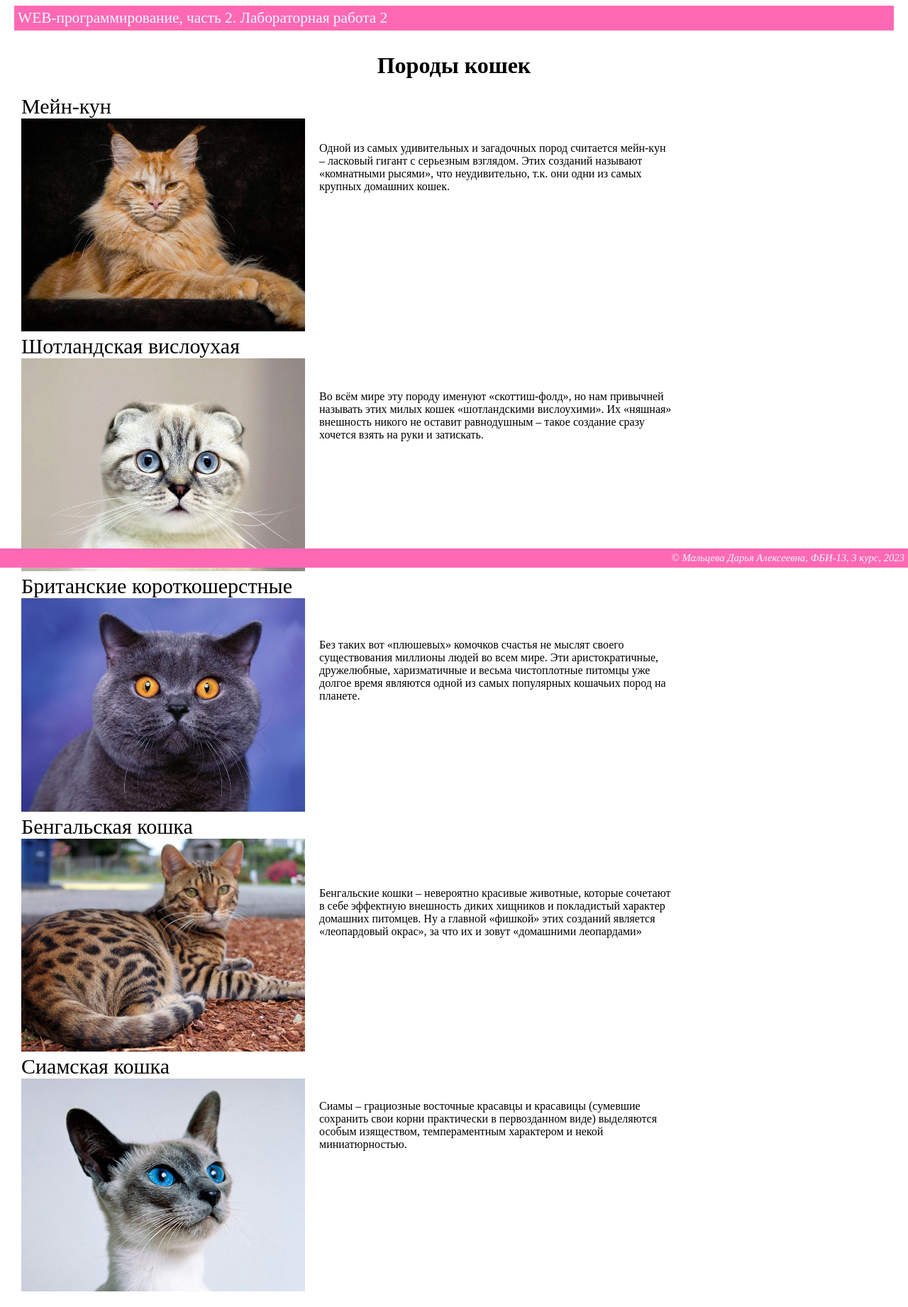
After one commit to ffuchi/web-programming-labs-2, a Flask app: page /lab2/cat_breeds in a window 1280 px wide. The commit adds this page. Shown: the whole page at 71% size. Run offline with Flask 3, Linux system fonts and the light colour scheme.

Commit message:
Самостоятельное задание

```diff
--- a/app.py
+++ b/app.py
@@ -214,3 +214,13 @@ def example():
 @app.route("/lab2/")
 def lab2():
     return render_template('lab2.html')
+
+@app.route("/lab2/cat_breeds")
+def cat_breeds():
+    name = 'Мальцева Дарья Алексеевна'
+    number_lab = '2'
+    group = 'ФБИ-13'
+    number_course = '3'
+
+    return render_template('cat_breeds.html', name=name, number_lab=number_lab,
+            group=group, number_course=number_course)
--- a/templates/base.html
+++ b/templates/base.html
@@ -18,6 +18,6 @@
 
     <footer>
             &copy; Дарья Мальцева, ФБИ-13, 3 курс, 2023
-        </footer>
+    </footer>
 </body>
 </html>
--- /dev/null
+++ b/templates/cat_breeds.html
@@ -0,0 +1,86 @@
+<!DOCTYPE html>
+<html lang="ru">
+<head>
+    <meta charset="UTF-8">
+    <meta name="viewport" content="width=device-width, initial-scale=1.0">
+    <title>{% if name %}
+                {{name}}.
+            {% else %}
+                Анонимус.
+            {% endif %}
+            Лабораторная работа {{number_lab}}</title>
+    <link rel="stylesheet" href="{{url_for('static', filename='main.css')}}">
+</head>
+<body>
+    <header>
+        WEB-программирование, часть 2. {% if number_lab %}Лабораторная работа {{number_lab}}{% endif %}
+    </header>
+
+    <main>
+        <h1 style="text-align: center;"> Породы кошек </h1>
+        <div style="font-size: 30px; text-align: left;">Мейн-кун</div>
+        <img src = "/static/cat1.jpg" style="width: 400px; ">
+        <div style="position: absolute; left: 450px; top: 200px; width: 500px;">
+            Одной из самых удивительных и загадочных пород
+            считается мейн-кун – ласковый гигант с серьезным взглядом.
+            Этих созданий называют «комнатными рысями», что неудивительно,
+            т.к. они одни из самых крупных домашних кошек.</div>
+
+        <div style="font-size: 30px; text-align: left;">Шотландская вислоухая</div>
+        <img src = "/static/cat2.jpg" style="width: 400px; ">
+        <div style="position: absolute; left: 450px; top: 550px; width: 500px;">
+            Во всём мире эту породу именуют «скоттиш-фолд»,
+            но нам привычней называть этих милых кошек «шотландскими вислоухими».
+            Их «няшная» внешность никого не оставит равнодушным – такое создание сразу
+            хочется взять на руки и затискать.
+        </div>
+
+        <div style="font-size: 30px; text-align: left;">Британские короткошерстные</div>
+        <img src = "/static/cat3.jpg" style="width: 400px; ">
+        <div style="position: absolute; left: 450px; top: 900px; width: 500px;">Без таких вот
+            «плюшевых» комочков счастья не мыслят своего существования миллионы людей во всем
+            мире. Эти аристократичные, дружелюбные, харизматичные и весьма чистоплотные питомцы
+            уже долгое время являются одной из самых популярных кошачьих пород на планете.
+        </div>
+
+        <div style="font-size: 30px; text-align: left;">Бенгальская кошка</div>
+        <img src = "/static/cat4.jpg" style="width: 400px; ">
+        <div style="position: absolute; left: 450px; top: 1250px; width: 500px;">Бенгальские
+            кошки – невероятно красивые животные, которые сочетают в себе эффектную внешность
+            диких хищников и покладистый характер домашних питомцев. Ну а главной «фишкой» этих
+            созданий является «леопардовый окрас», за что их и зовут «домашними леопардами»
+        </div>
+
+        <div style="font-size: 30px; text-align: left;">Сиамская кошка</div>
+        <img src = "/static/cat5.jpg" style="width: 400px; ">
+        <div style="position: absolute; left: 450px; top: 1550px; width: 500px;">Сиамы –
+            грациозные восточные красавцы и красавицы (сумевшие сохранить свои корни
+            практически в первозданном виде) выделяются особым изяществом, темпераментным
+            характером и некой миниатюрностью.
+        </div>
+    </main>
+
+    <footer>
+        &copy;
+        {% if name %}
+            {{name}},
+        {% else %}
+            Анонимус,
+        {% endif %}
+
+        {% if group %}
+            {{group}},
+        {% else %}
+            нет группы,
+        {% endif %}
+
+        {% if number_course %}
+            {{number_course}}
+        {% else %}
+            0
+        {% endif %} курс,
+        2023
+    </footer>
+
+</body>
+</html>
--- a/templates/lab2.html
+++ b/templates/lab2.html
@@ -7,7 +7,10 @@
     <div>Тема лабораторной - шаблоны. Список сделанных страниц:</div>
     <ol>
         <li>
-            <a href="/lab2/example">example</a>
+            <a href="/lab2/example">Example</a>
+        </li>
+        <li>
+            <a href="/lab2/cat_breeds">Породы кошек</a>
         </li>
     </ol>
 {% endblock %}
```
Also changed, not shown: static/cat1.jpg (added), static/cat2.jpg (added), static/cat3.jpg (added), static/cat4.jpg (added), static/cat5.jpg (added).
